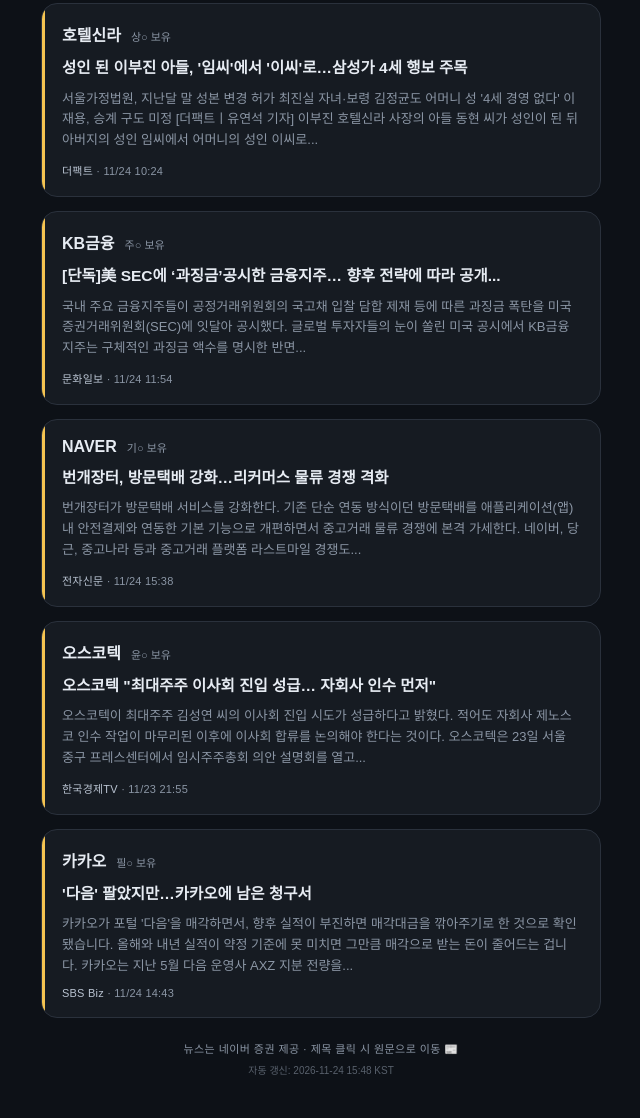
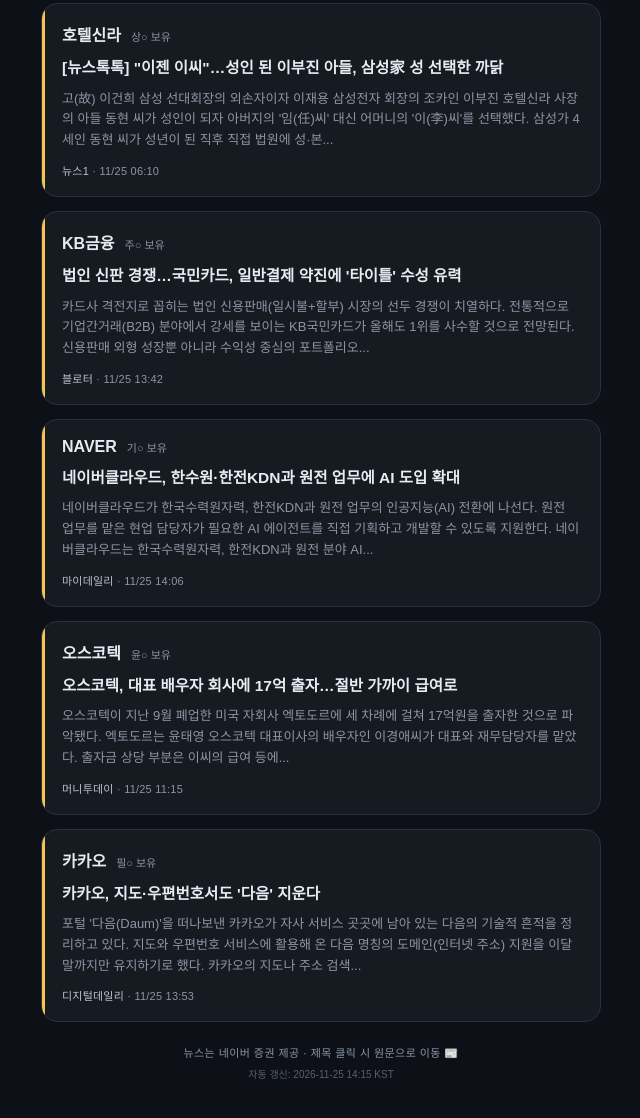
Before and after one commit to mainlainer/djhani02, a plain HTML site: page news.html in a window 1280 px wide. Shown: the part 844-1962 px from the top of the page, without its empty margins (319-959 px from the left). Drawn offline with Linux system fonts and the light colour scheme; a web font is replaced by a local one.

Commit message:
auto: 2026-11-25 14:15 KST 종목 뉴스 갱신

```diff
--- a/news.html
+++ b/news.html
@@ -3,8 +3,8 @@
 <head>
 <meta charset="UTF-8">
 <meta name="viewport" content="width=device-width, initial-scale=1.0">
-<title>오늘의 종목 뉴스 · 2026.11.24</title>
-<meta property="og:title" content="오늘의 종목 뉴스 2026.11.24">
+<title>오늘의 종목 뉴스 · 2026.11.25</title>
+<meta property="og:title" content="오늘의 종목 뉴스 2026.11.25">
 <meta property="og:description" content="우리 모임 8개 종목 데일리 뉴스 요약">
 <link rel="preconnect" href="https://fonts.googleapis.com">
 <link rel="preconnect" href="https://fonts.gstatic.com" crossorigin>
@@ -46,22 +46,22 @@
 
   <div class="top-label">소수점 투자 모임 · 데일리 종목 뉴스</div>
   <div class="title">NEWS<span class="kr">오늘의 종목 소식</span></div>
-  <div class="date">2026.11.24 기준 · 종목별 최신 1건</div>
+  <div class="date">2026.11.25 기준 · 종목별 최신 1건</div>
 
   <div class="nav"><a href="index.html">← 잔고 결산</a><a href="rank.html">📊 순위 변동</a></div>
 
   <div class="card">
     <div class="head"><span class="ticker">현대차</span><span class="member">성○ 보유</span></div>
-    <a class="headline" href="https://n.news.naver.com/mnews/article/469/0000967464" target="_blank" rel="noopener">GV90 주행 안전성 높인 그 기술, 현대위아가 국내 최초 개발</a>
-    <div class="body">현대자동차 프리미엄 브랜드 제네시스가 내놓은 전동화 플래그십 스포츠유틸리티차(SUV) GV90은 제네시스 기존 모델이나 다른 4륜구동(AWD) 차량보다 주행 안전성이 크게 향상됐다. 비결은 현대차그룹 부품 계열사 현대위아가 개발한 '이 장치'다....</div>
-    <div class="meta"><span class="src">한국일보</span> · 11/24 15:46</div>
+    <a class="headline" href="https://n.news.naver.com/mnews/article/029/0003061073" target="_blank" rel="noopener">삼성동 옛 한국감정원 부지, 38층 글로벌 비즈니스 거점 재탄생</a>
+    <div class="body">서울 강남구 삼성동 옛 한국감정원(현 한국부동산원) 부지가 지상 38층짜리 글로벌 비즈니스 거점으로 재탄생한다. 코엑스와 현대차 글로벌비즈니스센터(GBC), 잠실 마이스(MICE) 등 주변 대규모 개발사업과 연계해 국제교류복합지구의 기능을...</div>
+    <div class="meta"><span class="src">디지털타임스</span> · 11/25 14:08</div>
   </div>
 
   <div class="card">
     <div class="head"><span class="ticker">신세계</span><span class="member">정○ 보유</span></div>
-    <a class="headline" href="https://n.news.naver.com/mnews/article/417/0001165475" target="_blank" rel="noopener">'뜨는 맛집' 2호점 무대 된 신세계 강남점</a>
-    <div class="body">국내외 인기 식음료(F&amp;B) 브랜드들이 2호점 출점지로 신세계백화점 강남점을 잇달아 택했다. 강남 가두상권에 1호점을 낸 뒤 성수동·홍대 등 유동인구가 많은 상권으로 매장을 넓히던 출점 공식이 바뀐 것이다. 국내 최대 규모 식품관과 전국 단위...</div>
-    <div class="meta"><span class="src">동행미디어 시대</span> · 11/24 15:38</div>
+    <a class="headline" href="https://n.news.naver.com/mnews/article/366/0001207234" target="_blank" rel="noopener">크리스챤 디올 뷰티, 신세계 강남점서 홀리데이 팝업 운영… 한소희·...</a>
+    <div class="body">크리스챤 디올 뷰티가 홀리데이 시즌을 맞아 배우 한소희와 허남준이 선택한 향수 컬렉션을 공개하고 신세계 강남점에서 특별한 팝업스토어를 운영한다. 지난 20일 신세계백화점 강남점 1층 오픈 스테이지에서 열린 ‘디올 뷰티 홀리데이 팝업, 달콤한...</div>
+    <div class="meta"><span class="src">조선비즈</span> · 11/25 13:34</div>
   </div>
 
   <div class="card">
@@ -73,41 +73,41 @@
 
   <div class="card">
     <div class="head"><span class="ticker">호텔신라</span><span class="member">상○ 보유</span></div>
-    <a class="headline" href="https://n.news.naver.com/mnews/article/629/0000554895" target="_blank" rel="noopener">성인 된 이부진 아들, '임씨'에서 '이씨'로…삼성가 4세 행보 주목</a>
-    <div class="body">서울가정법원, 지난달 말 성본 변경 허가 최진실 자녀·보령 김정균도 어머니 성 '4세 경영 없다' 이재용, 승계 구도 미정 [더팩트ㅣ유연석 기자] 이부진 호텔신라 사장의 아들 동현 씨가 성인이 된 뒤 아버지의 성인 임씨에서 어머니의 성인 이씨로...</div>
-    <div class="meta"><span class="src">더팩트</span> · 11/24 10:24</div>
+    <a class="headline" href="https://n.news.naver.com/mnews/article/421/0009308245" target="_blank" rel="noopener">[뉴스톡톡] &quot;이젠 이씨&quot;…성인 된 이부진 아들, 삼성家 성 선택한 까닭</a>
+    <div class="body">고(故) 이건희 삼성 선대회장의 외손자이자 이재용 삼성전자 회장의 조카인 이부진 호텔신라 사장의 아들 동현 씨가 성인이 되자 아버지의 '임(任)씨' 대신 어머니의 '이(李)씨'를 선택했다. 삼성가 4세인 동현 씨가 성년이 된 직후 직접 법원에 성·본...</div>
+    <div class="meta"><span class="src">뉴스1</span> · 11/25 06:10</div>
   </div>
 
   <div class="card">
     <div class="head"><span class="ticker">KB금융</span><span class="member">주○ 보유</span></div>
-    <a class="headline" href="https://n.news.naver.com/mnews/article/021/0002835093" target="_blank" rel="noopener">[단독]美 SEC에 ‘과징금’공시한 금융지주… 향후 전략에 따라 공개...</a>
-    <div class="body">국내 주요 금융지주들이 공정거래위원회의 국고채 입찰 담합 제재 등에 따른 과징금 폭탄을 미국 증권거래위원회(SEC)에 잇달아 공시했다. 글로벌 투자자들의 눈이 쏠린 미국 공시에서 KB금융지주는 구체적인 과징금 액수를 명시한 반면...</div>
-    <div class="meta"><span class="src">문화일보</span> · 11/24 11:54</div>
+    <a class="headline" href="https://n.news.naver.com/mnews/article/293/0000093799" target="_blank" rel="noopener">법인 신판 경쟁…국민카드, 일반결제 약진에 '타이틀' 수성 유력</a>
+    <div class="body">카드사 격전지로 꼽히는 법인 신용판매(일시불+할부) 시장의 선두 경쟁이 치열하다. 전통적으로 기업간거래(B2B) 분야에서 강세를 보이는 KB국민카드가 올해도 1위를 사수할 것으로 전망된다. 신용판매 외형 성장뿐 아니라 수익성 중심의 포트폴리오...</div>
+    <div class="meta"><span class="src">블로터</span> · 11/25 13:42</div>
   </div>
 
   <div class="card">
     <div class="head"><span class="ticker">NAVER</span><span class="member">기○ 보유</span></div>
-    <a class="headline" href="https://n.news.naver.com/mnews/article/030/0003489186" target="_blank" rel="noopener">번개장터, 방문택배 강화…리커머스 물류 경쟁 격화</a>
-    <div class="body">번개장터가 방문택배 서비스를 강화한다. 기존 단순 연동 방식이던 방문택배를 애플리케이션(앱) 내 안전결제와 연동한 기본 기능으로 개편하면서 중고거래 물류 경쟁에 본격 가세한다. 네이버, 당근, 중고나라 등과 중고거래 플랫폼 라스트마일 경쟁도...</div>
-    <div class="meta"><span class="src">전자신문</span> · 11/24 15:38</div>
+    <a class="headline" href="https://n.news.naver.com/mnews/article/117/0004127916" target="_blank" rel="noopener">네이버클라우드, 한수원·한전KDN과 원전 업무에 AI 도입 확대</a>
+    <div class="body">네이버클라우드가 한국수력원자력, 한전KDN과 원전 업무의 인공지능(AI) 전환에 나선다. 원전 업무를 맡은 현업 담당자가 필요한 AI 에이전트를 직접 기획하고 개발할 수 있도록 지원한다. 네이버클라우드는 한국수력원자력, 한전KDN과 원전 분야 AI...</div>
+    <div class="meta"><span class="src">마이데일리</span> · 11/25 14:06</div>
   </div>
 
   <div class="card">
     <div class="head"><span class="ticker">오스코텍</span><span class="member">윤○ 보유</span></div>
-    <a class="headline" href="https://n.news.naver.com/mnews/article/215/0001273686" target="_blank" rel="noopener">오스코텍 &quot;최대주주 이사회 진입 성급… 자회사 인수 먼저&quot;</a>
-    <div class="body">오스코텍이 최대주주 김성연 씨의 이사회 진입 시도가 성급하다고 밝혔다. 적어도 자회사 제노스코 인수 작업이 마무리된 이후에 이사회 합류를 논의해야 한다는 것이다. 오스코텍은 23일 서울 중구 프레스센터에서 임시주주총회 의안 설명회를 열고...</div>
-    <div class="meta"><span class="src">한국경제TV</span> · 11/23 21:55</div>
+    <a class="headline" href="https://n.news.naver.com/mnews/article/008/0005446116" target="_blank" rel="noopener">오스코텍, 대표 배우자 회사에 17억 출자…절반 가까이 급여로</a>
+    <div class="body">오스코텍이 지난 9월 폐업한 미국 자회사 엑토도르에 세 차례에 걸쳐 17억원을 출자한 것으로 파악됐다. 엑토도르는 윤태영 오스코텍 대표이사의 배우자인 이경애씨가 대표와 재무담당자를 맡았다. 출자금 상당 부분은 이씨의 급여 등에...</div>
+    <div class="meta"><span class="src">머니투데이</span> · 11/25 11:15</div>
   </div>
 
   <div class="card">
     <div class="head"><span class="ticker">카카오</span><span class="member">필○ 보유</span></div>
-    <a class="headline" href="https://n.news.naver.com/mnews/article/374/0000545582" target="_blank" rel="noopener">'다음' 팔았지만…카카오에 남은 청구서</a>
-    <div class="body">카카오가 포털 '다음'을 매각하면서, 향후 실적이 부진하면 매각대금을 깎아주기로 한 것으로 확인됐습니다. 올해와 내년 실적이 약정 기준에 못 미치면 그만큼 매각으로 받는 돈이 줄어드는 겁니다. 카카오는 지난 5월 다음 운영사 AXZ 지분 전량을...</div>
-    <div class="meta"><span class="src">SBS Biz</span> · 11/24 14:43</div>
+    <a class="headline" href="https://n.news.naver.com/mnews/article/138/0002249870" target="_blank" rel="noopener">카카오, 지도·우편번호서도 '다음' 지운다</a>
+    <div class="body">포털 '다음(Daum)'을 떠나보낸 카카오가 자사 서비스 곳곳에 남아 있는 다음의 기술적 흔적을 정리하고 있다. 지도와 우편번호 서비스에 활용해 온 다음 명칭의 도메인(인터넷 주소) 지원을 이달 말까지만 유지하기로 했다. 카카오의 지도나 주소 검색...</div>
+    <div class="meta"><span class="src">디지털데일리</span> · 11/25 13:53</div>
   </div>
 
   <div class="foot">뉴스는 네이버 증권 제공 · 제목 클릭 시 원문으로 이동 📰</div>
-  <div class="auto-stamp">자동 갱신: 2026-11-24 15:48 KST</div>
+  <div class="auto-stamp">자동 갱신: 2026-11-25 14:15 KST</div>
 
 </div>
 </body>
```
